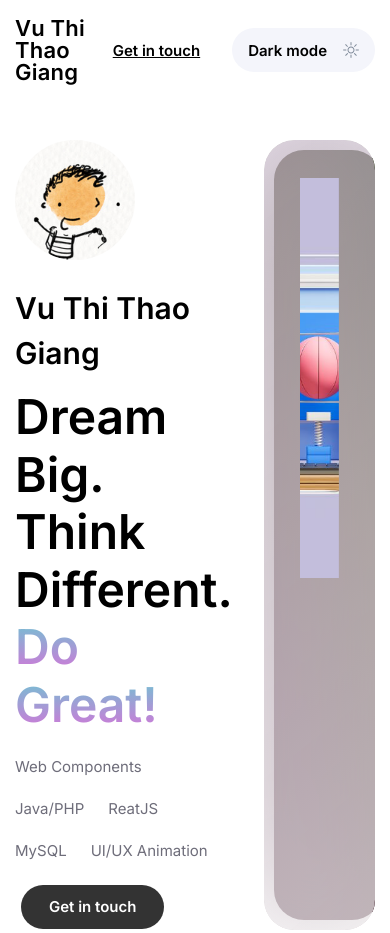
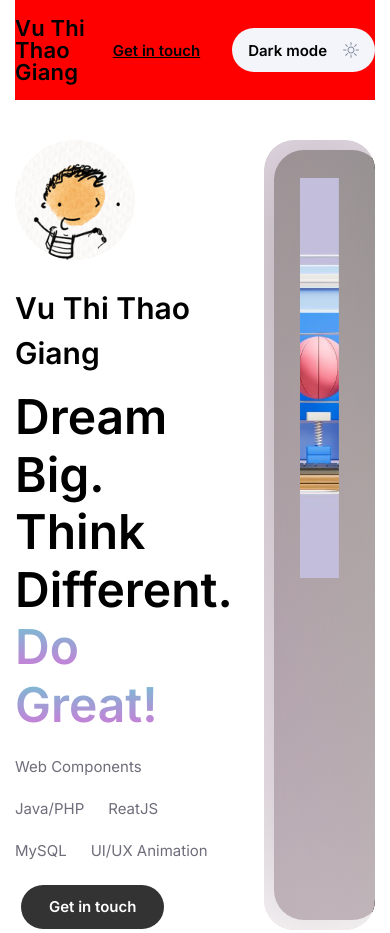
Before and after one commit to vuthithaogiang/portfolio, a website: page index.html in a window 390 px wide. Shown: the top 933 px of the page. Drawn offline with Linux system fonts and the light colour scheme.

Commit message:
create mixins to supporting responsive

```diff
--- /dev/null
+++ b/scss/abstracts/_index.scss
@@ -0,0 +1 @@
+@forward './mixins';
--- /dev/null
+++ b/scss/abstracts/_mixins.scss
@@ -0,0 +1,23 @@
+// Breakpoints, dimension, container, row, column, v.v
+$grid-breakpoints: (
+    xs: 0,
+    sm: 576px,
+    md: 768px,
+    lg: 992px,
+    xl: 1200px,
+    xxl: 1400px,
+);
+
+@mixin breakpoint($key) {
+    $breakpoint: map-get( $grid-breakpoints, $key );
+
+   @if($breakpoint) {
+       @media (max-width: ($breakpoint - 0.02)) {
+           @content;
+       }
+   }
+
+   @else{
+      @error "#{$key}: Not valid the breaakpoint list!";
+   }
+}
--- a/scss/layout/_header.scss
+++ b/scss/layout/_header.scss
@@ -1,8 +1,14 @@
+@use "../abstracts";
+
 .header{
     //background-color: #fff;
    --nav-height: 100px;
 
    background-color: var(--bg-color);
+
+   @include abstracts.breakpoint(lg) {
+    background-color: red;
+   }
 
 }
 
```
Also changed, not shown: assets/css/main.css, 1 other file.
